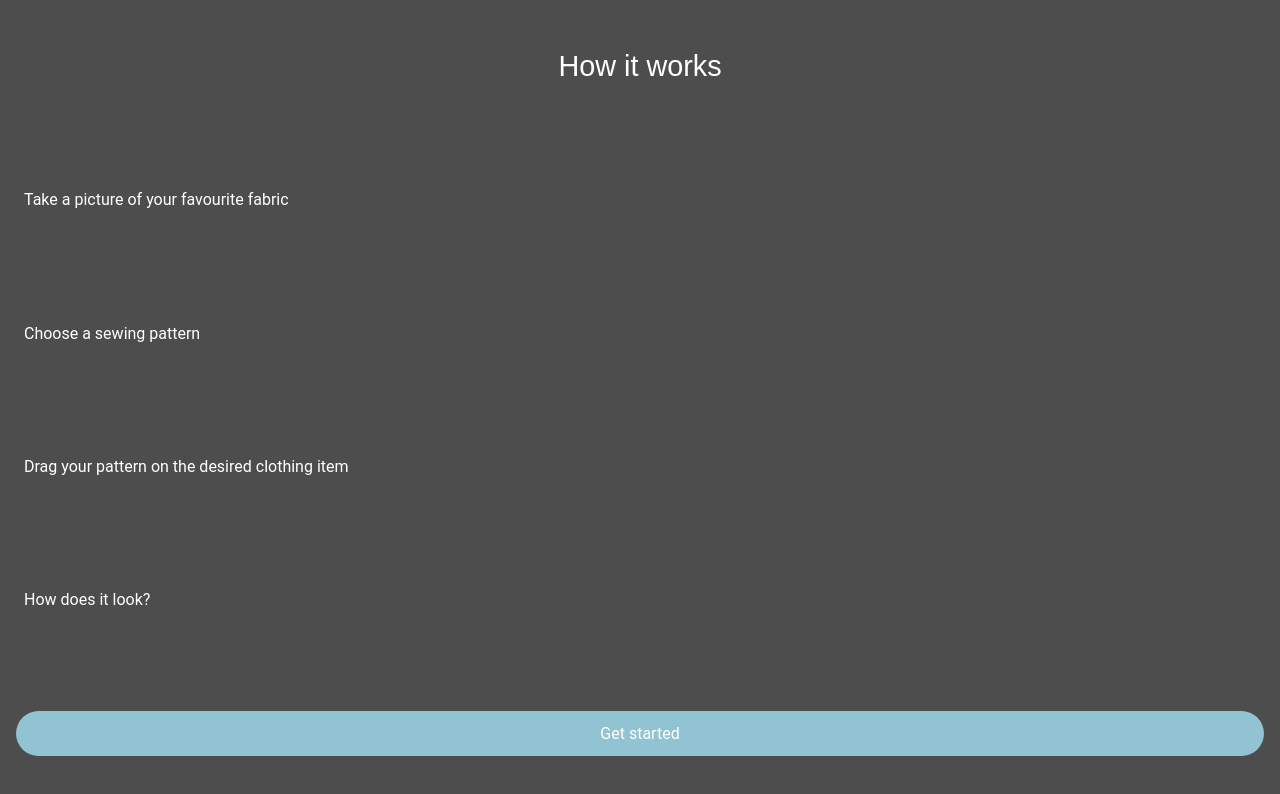
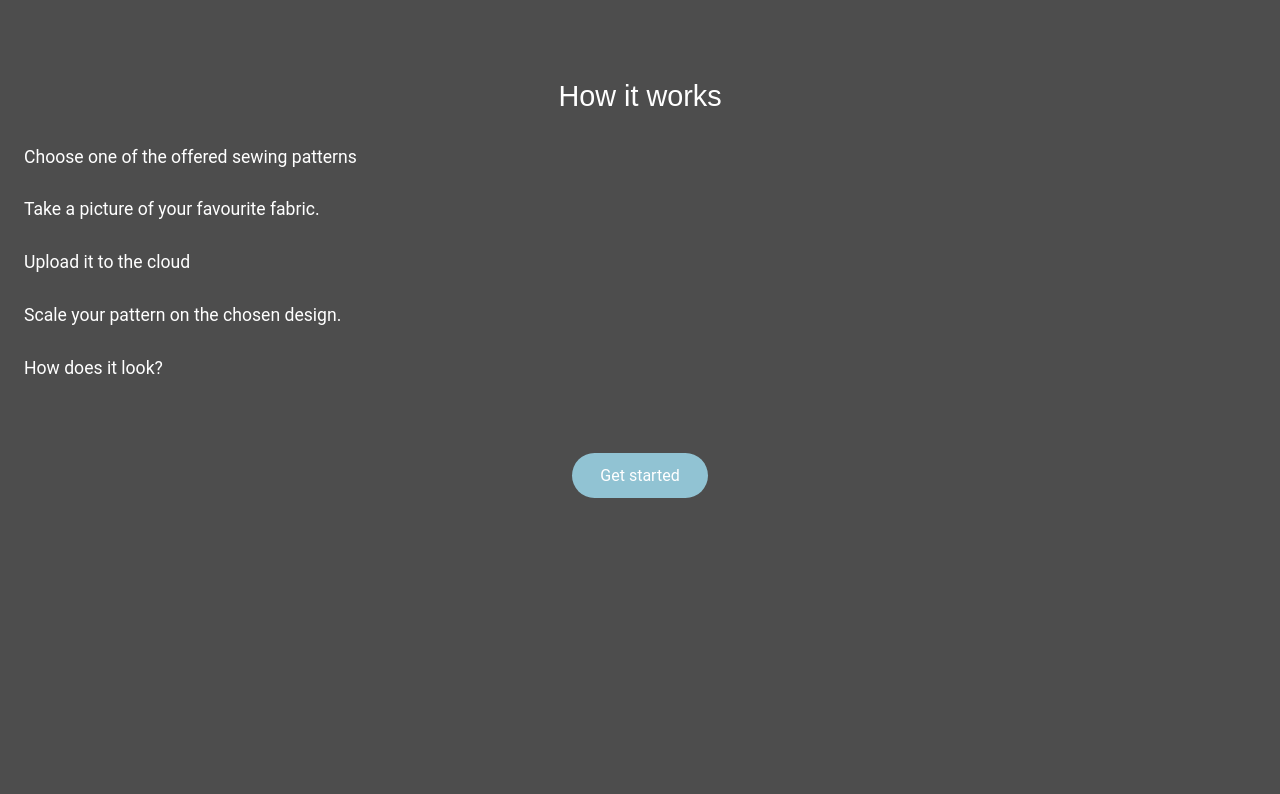
Before and after one commit to DNaunin/sewtable, a Next.js app: page /introduction in a window 1280 px wide. Shown: the top 794 px of the page. Built offline with nearby package versions, Linux system fonts and the light colour scheme.

Commit message:
✨ Reword the How To page and adjust design

```diff
--- a/components/messages/HowTo.module.css
+++ b/components/messages/HowTo.module.css
@@ -1,26 +1,25 @@
 .howToContainer {
   height: 100%;
-  display: grid;
-  grid-template-rows: repeat(6, 1fr);
   background-color: var(--main-color);
-  align-items: center;
+  text-align: center;
+  padding-top: 5rem;
 }
 
 .title {
   font-family: Ranchers, sans-serif;
   color: var(--primary-font-color);
-  text-align: center;
   font-size: 1.8rem;
+  margin-bottom: 2rem;
 }
 
 .info {
+  display: grid;
+  grid-template-rows: repeat(6, 1fr);
+  list-style-type: none;
   font-family: Roboto, sans-serif;
   color: var(--primary-font-color);
   text-align: start;
   padding-left: 1.5rem;
-  font-size: 1rem;
+  font-size: 1.1rem;
+  line-height: 3;
 }
-
-.startbtn {
-  margin: 1.5rem 5rem;
-}
--- a/components/messages/HowTo.tsx
+++ b/components/messages/HowTo.tsx
@@ -5,15 +5,13 @@ function HowTo() {
   return (
     <div className={styles.howToContainer}>
       <span className={styles.title}>How it works</span>
-      <span className={styles.info}>
-        Take a picture of your favourite fabric
-      </span>
-      <span className={styles.info}>Choose a sewing pattern</span>
-      <span className={styles.info}>
-        Drag your pattern on the desired clothing item
-      </span>
-      <span className={styles.info}>How does it look?</span>
-
+      <ul className={styles.info}>
+        <li>Choose one of the offered sewing patterns</li>
+        <li>Take a picture of your favourite fabric.</li>
+        <li>Upload it to the cloud</li>
+        <li> Scale your pattern on the chosen design.</li>
+        <li>How does it look?</li>
+      </ul>
       <Pagelink href="/upload">Get started</Pagelink>
     </div>
   );
```
